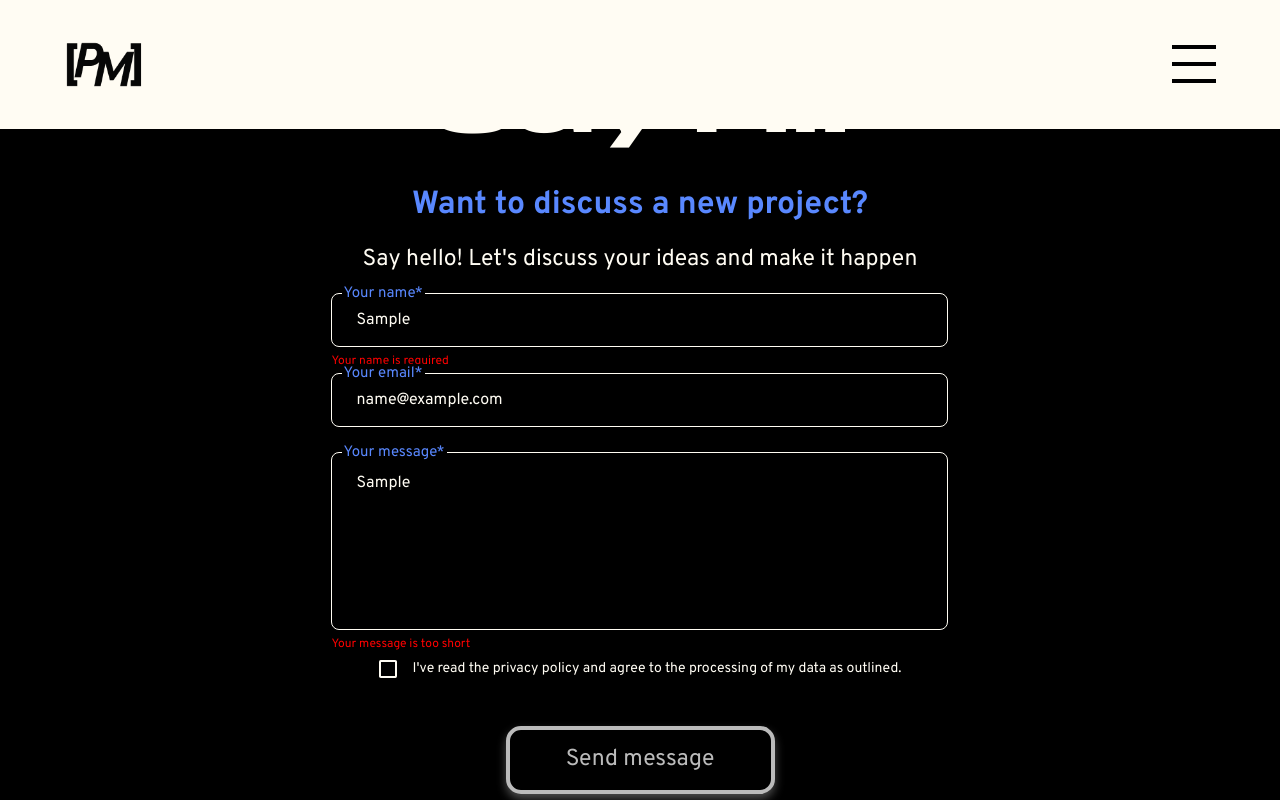
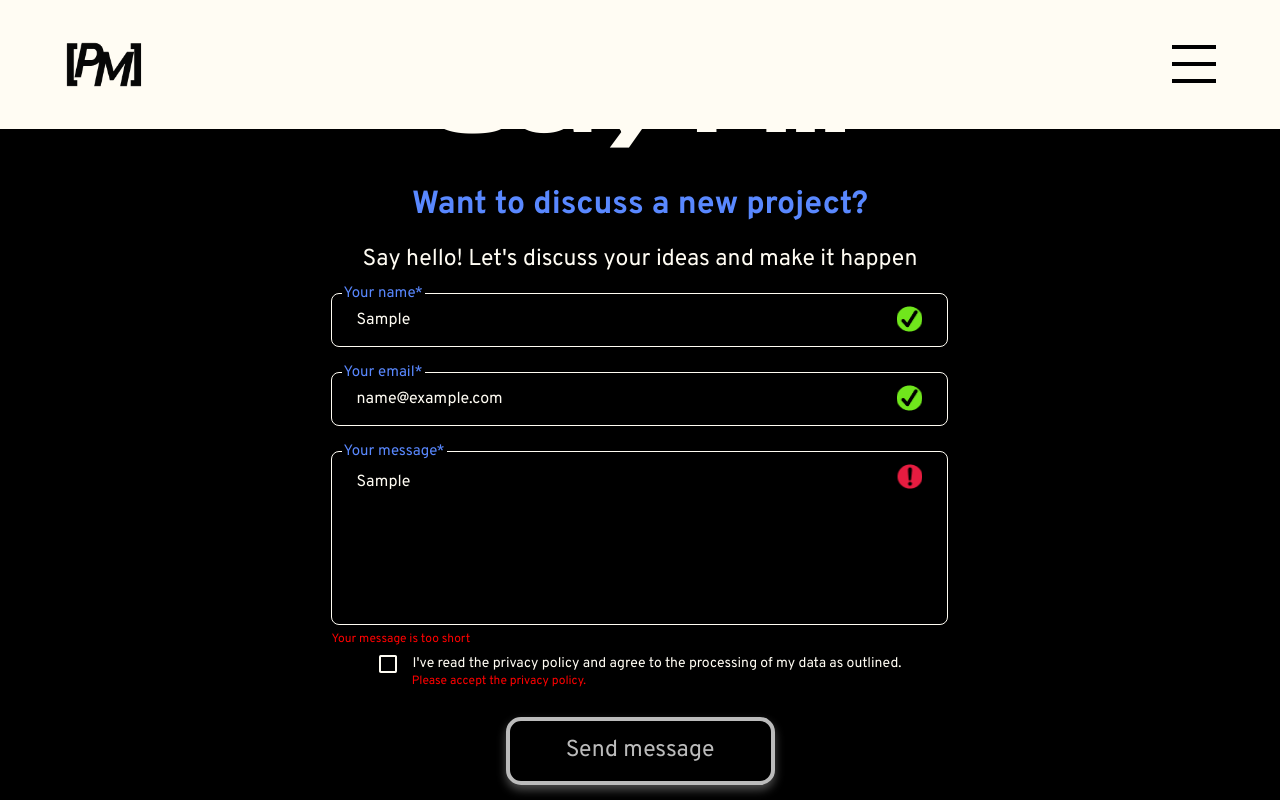
Before and after one commit to Pacl3m/portfolio, an Angular app: page / in a window 1280 px wide. Both pictures are taken after typing "Sample", "name@example.com", "Sample" into the empty fields and a click on the button "Send message". Shown: the part 4625-5425 px from the top of the page. Built offline with nearby package versions, Linux system fonts and the light colour scheme.

Commit message:
added red and green hook

```diff
--- a/src/app/contact-me/contact-me.component.html
+++ b/src/app/contact-me/contact-me.component.html
@@ -12,18 +12,21 @@
                 <input type="text" (input)="onInput($event)" (mouseover)="onHover($event)"
                     (mouseout)="onHoverOut($event)" (focus)="onFocus($event)" (blur)="onBlur($event)"
                     [(ngModel)]="name">
+                <div class="aggreeBox" [ngClass]="{ 'wrong': noName, 'right': name.length >= 2  }"></div>
             </div>
             <div class="nameAlert" *ngIf="noName">Your name is required</div>
             <div class="textBox" data-placeholder="Your email*">
                 <input type="email" (input)="onInput($event)" (mouseover)="onHover($event)"
                     (mouseout)="onHoverOut($event)" (focus)="onFocus($event)" (blur)="onBlur($event)"
                     [(ngModel)]="email">
+                <div class="aggreeBox" [ngClass]="{ 'wrong': noEmail, 'right': hasAt(email) }"></div>
             </div>
             <div class="nameAlert" *ngIf="noEmail">Your email is required</div>
             <div class="textBox messageBox" data-placeholder="Your message*">
                 <textarea cols="30" rows="10" (input)="onInput($event)" (mouseover)="onHover($event)"
                     (mouseout)="onHoverOut($event)" (focus)="onFocus($event)" (blur)="onBlur($event)"
                     [(ngModel)]="message"></textarea>
+                <div class="aggreeBox" [ngClass]="{ 'wrong': noMessage, 'right': hasMinWords(message, 3) }"></div>
             </div>
             <div class="nameAlert" *ngIf="noMessage">Your message is too short</div>
         </div>
@@ -32,8 +35,10 @@
                 <div (click)="checkBox()" class="confirmationBox uncheckBox" id="checkBox"></div>
             </div>
             <div class="confirmationText">I've read the privacy policy and agree to the processing of my data as
-                outlined.</div>
+                outlined.
+            </div>
         </div>
+        <div class="hookAlert" [ngClass]="{'show': !notAccept}">Please accept the privacy policy.</div>
     </div>
 
     <button (click)="test()">Send message</button>
--- a/src/app/contact-me/contact-me.component.scss
+++ b/src/app/contact-me/contact-me.component.scss
@@ -74,11 +74,15 @@
                 box-sizing: border-box;
                 border-bottom: solid 2px #FFFCF3;
                 width: 617px;
+                display: flex;
+                // align-items: center;
+                padding-right: 25px;
 
                 &.hover {
                     border: solid 3px #FFFCF3 !important;
                     margin: -3px 0px -1px -3px !important;
                     border-radius: 8px;
+                    width: 101%;
                 }
 
                 &.hover2 {
@@ -111,6 +115,24 @@
                     height: 150px;
                     padding-top: 20px;
                     resize: none;
+                }
+
+                .aggreeBox {
+                    // color: #FFFCF3;
+                    height: 25px;
+                    width: 25px;
+                    background-repeat: no-repeat;
+                    background-position: center;
+                    background-size: contain;
+                    padding-top: 25px;
+
+                    &.wrong {
+                        background-image: url(/assets/img/contactMe_img/red.png);
+                    }
+
+                    &.right {
+                        background-image: url(/assets/img/contactMe_img/green.png);
+                    }
                 }
 
                 &::after {
@@ -195,6 +217,21 @@
                 font-weight: 400;
             }
         }
+
+        .hookAlert {
+            color: red;
+            font-family: 'Overpass';
+            font-weight: 400;
+            font-size: 12px;
+            margin-top: -20px;
+            margin-bottom: -20px;
+            visibility: hidden;
+            width: 74%;
+
+            &.show {
+                visibility: unset;
+            }
+        }
     }
 
     button {
--- a/src/app/contact-me/contact-me.component.ts
+++ b/src/app/contact-me/contact-me.component.ts
@@ -18,6 +18,7 @@
   noName: boolean = false;
   noMessage: boolean = false;
   noEmail: boolean = false;
+  notAccept: boolean = true;
 
   // Eingabefunktion, um den Hover-Effekt hinzuzufügen oder zu entfernen
   onInput(event: Event): void {
@@ -121,7 +122,7 @@
 
   // Testfunktion zum Umschalten der Fehlermeldung
   test() {
-    this.noName = !this.noName;
+    this.notAccept = !this.notAccept;
   }
 
   // Validierung des Namensfeldes
@@ -151,4 +152,12 @@
       this.noMessage = true;
     }
   }
+
+  hasMinWords(text: string, minWords: number): boolean {
+    return text.trim().split(/\s+/).length >= minWords;
+  }
+
+  hasAt(email: string): boolean {
+    return email.includes('@')
+  }
 }
```
Also changed, not shown: src/assets/img/contactMe_img/green.png (added), src/assets/img/contactMe_img/red.png (added).
